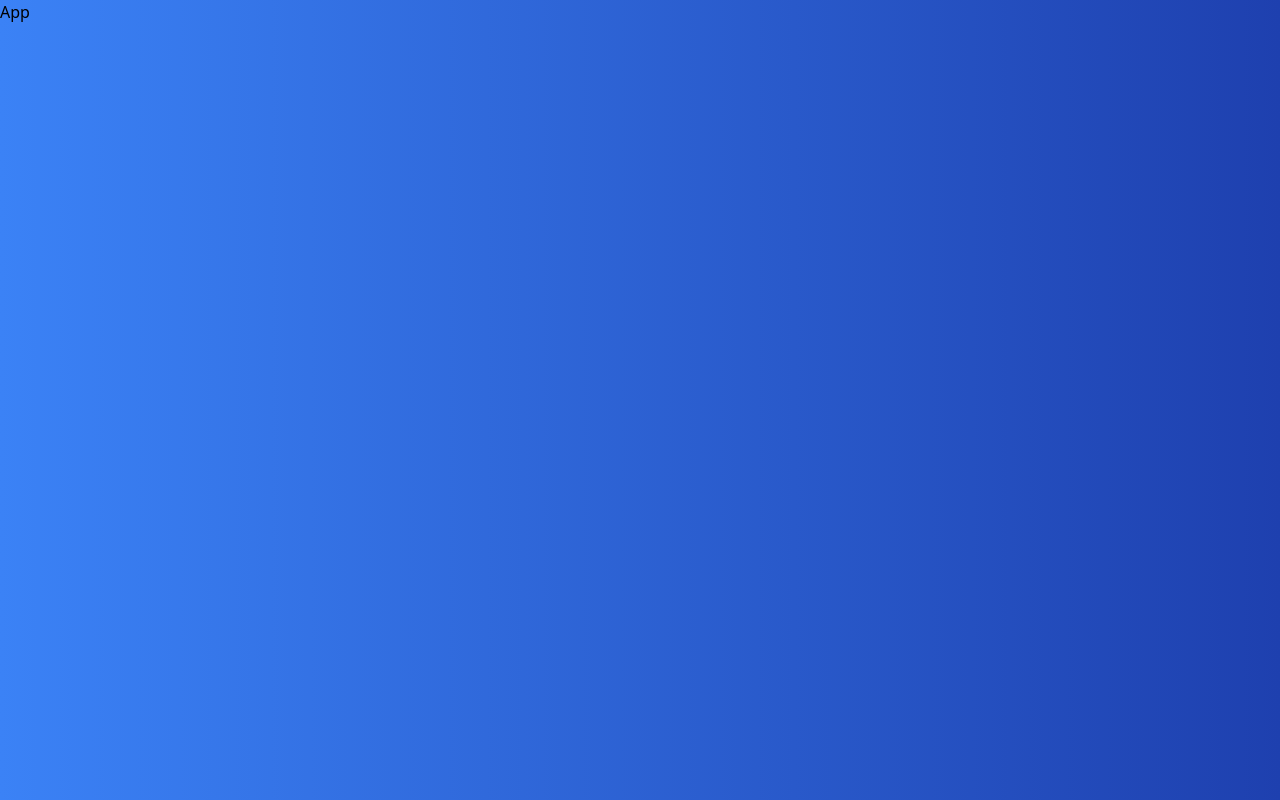
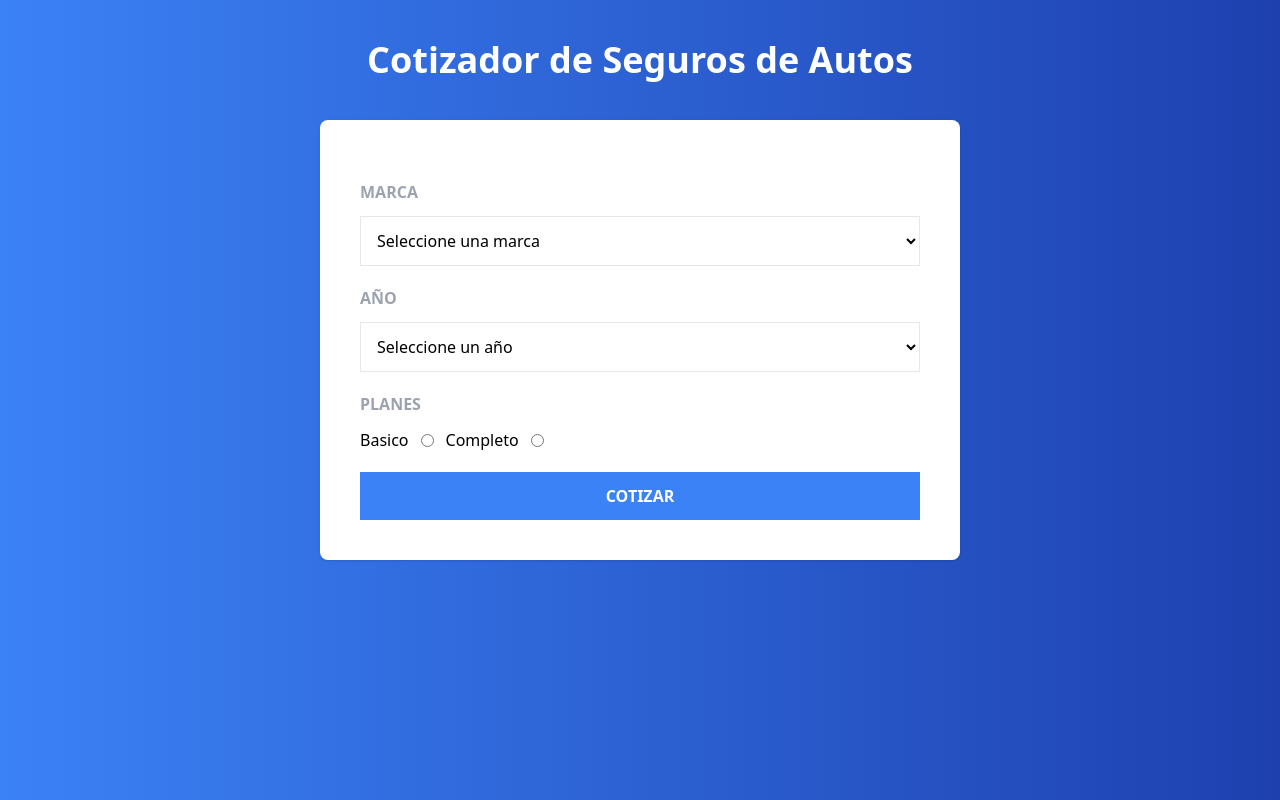
Before and after one commit to 1gabrielcarrizo/cotizador, a React (Vite) app: page / in a window 1280 px wide. Built offline with nearby package versions, Linux system fonts and the light colour scheme.

Commit message:
form created

```diff
--- a/src/App.jsx
+++ b/src/App.jsx
@@ -1,8 +1,9 @@
-
+import React from 'react'
+import AppSeguro from './components/AppSeguro'
 
 const App = () => {
   return (
-    <h1>App</h1>
+    <AppSeguro/>
   )
 }
 
--- /dev/null
+++ b/src/components/AppSeguro.jsx
@@ -0,0 +1,20 @@
+import React from 'react'
+import Formulario from './Formulario'
+
+const AppSeguro = () => {
+  return (
+    <>
+    <header className='my-10'>
+      <h1 className="text-white text-center text-4xl font-black">
+        Cotizador de Seguros de Autos
+      </h1>
+    </header>
+
+    <main className='bg-white md:w-2/3 lg:w-2/4 mx-auto shadow rounded-lg p-10'>
+      <Formulario/>
+    </main>
+    </>
+  )
+}
+
+export default AppSeguro
--- /dev/null
+++ b/src/components/Formulario.jsx
@@ -0,0 +1,57 @@
+import React, { Fragment } from 'react'
+import { marcas, planes, years } from '../constants'
+
+const Formulario = () => {
+    return (
+        <>
+            <form>
+                <div className="my-5">
+                    <label htmlFor="" className="block mb-3 font-bold text-gray-400 uppercase">
+                        Marca
+                    </label>
+                    <select name="marca" id="" className='w-full p-3 bg-white border border-gray-200'>
+                        <option value="">Seleccione una marca</option>
+                        {marcas.map((marca) => (
+                            <option
+                                key={marca.id}
+                                value={marca.id} //se almacena en el state
+                            >{marca.nombre}</option>
+                        ))}
+                    </select>
+                </div>
+
+                <div className="my-5">
+                    <label htmlFor="" className="block mb-3 font-bold text-gray-400 uppercase">
+                        Año
+                    </label>
+                    <select name="marca" id="" className='w-full p-3 bg-white border border-gray-200'>
+                        <option value="">Seleccione un año</option>
+                        {years.map((year) => (
+                            <option
+                                key={year}
+                                value={year} //se almacena en el state
+                            >{year}</option>
+                        ))}
+                    </select>
+                </div>
+
+                <div className="my-5">
+                    <label htmlFor="" className="block mb-3 font-bold text-gray-400 uppercase">
+                        Planes
+                    </label>
+                    <div className='flex gap-3 items-center'>
+                        {planes.map((plan) => (
+                            <Fragment key={plan.id}>
+                            <label htmlFor="">{plan.nombre}</label>
+                            <input type="radio" name="plan" id={plan.id} />
+                            </Fragment>
+                        ))}
+                    </div>
+                </div>
+                <input type="submit" value="Cotizar" className='w-full bg-blue-500 hover:bg-blue-600 transition-colors text-white cursor-pointer p-3 uppercase font-bold' />
+            </form>
+        </>
+    )
+}
+
+export default Formulario
--- /dev/null
+++ b/src/constants/index.js
@@ -0,0 +1,15 @@
+export const marcas = [
+    { id: 1, nombre: 'Argentina' },
+    { id: 2, nombre: 'Chile' },
+    { id: 3, nombre: 'Corea del Sur' }
+]
+
+const yearMax = new Date().getFullYear()
+
+// creamos una array con los ultimos 20 años
+export const years = Array.from(new Array(20), (valor, index) => yearMax - index)
+
+export const planes = [
+    { id: 1, nombre: 'Basico' },
+    { id: 2, nombre: 'Completo' }
+]
```
